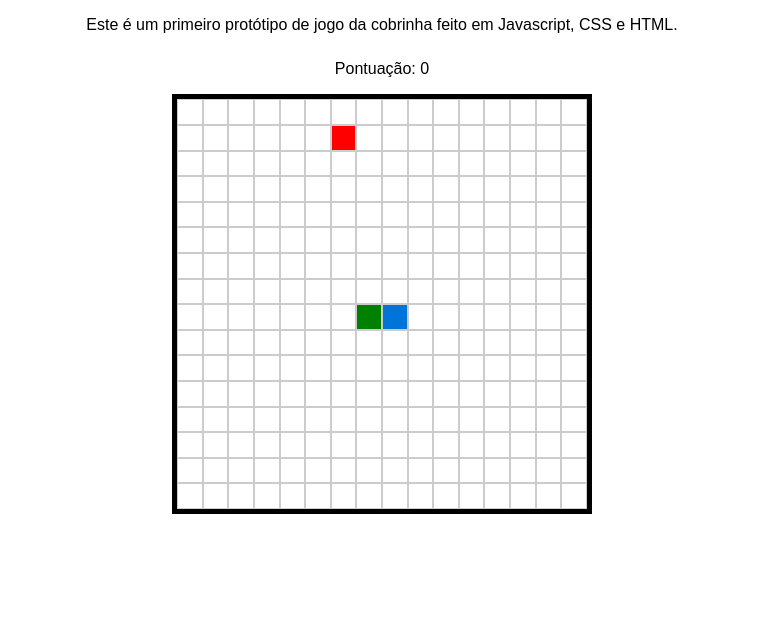
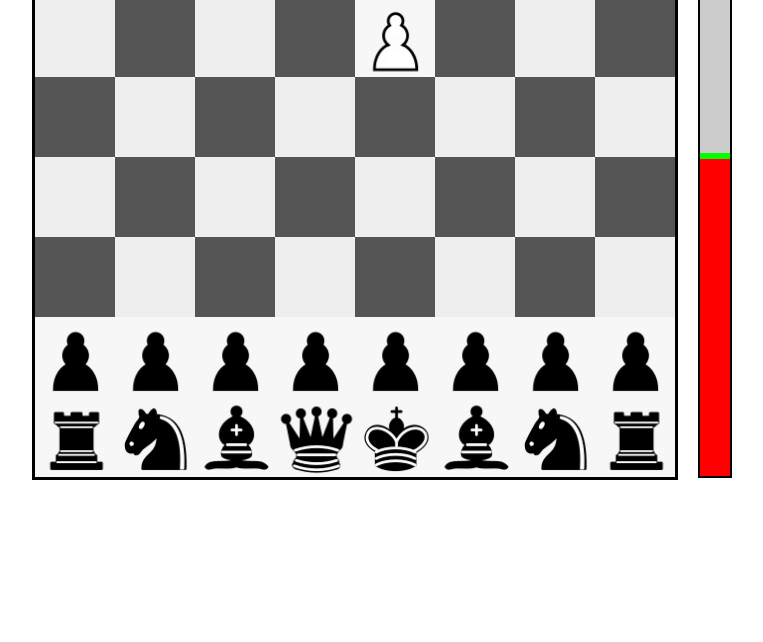
Before and after one commit to starkerkaffee25-coder/Kaffee_snake, a plain HTML site: page index.html in a window 1280 px wide. Shown: the part 194-836 px from the top of the page, without its empty margins (258-1021 px from the left). Before the commit the page ends 800 px from the top, so only its background shows below. Drawn offline with Linux system fonts and the light colour scheme.

Commit message:
Refactor HTML structure and styles for chess game

```diff
--- a/index.html
+++ b/index.html
@@ -1,294 +1,415 @@
 <!DOCTYPE html>
 <html lang="pt-BR">
 <head>
-  <meta name="viewport" content="width=device-width, initial-scale=1.0">
-  <title>Snake_Kaffee</title>
+<meta charset="UTF-8">
+<meta name="viewport" content="width=device-width, initial-scale=0.6">
+<title>Xadrez</title>
+
 <style>
-    body {
-        font-family:Arial, sans-serif;
-        display: flex;
-        flex-direction: column;
-        justify-content: center;
-        align-items: center;
-        min-height: 100vh;
-        margin: 0;
+
+/* ===== Layout da página ===== */
+body{
+display:flex;
+flex-direction:column;
+align-items:center;
+min-height:100vh;
+padding-top:20px;
 }
 
-    #grade {
-        border: 5px solid black;
-        display: grid;
-        grid-template-columns: repeat(16, 2vw);
-        grid-template-rows: repeat(16, 2vw);
-        background-color: #ccc;
+/* ===== Tabuleiro ===== */
+#grid{
+display:grid;
+grid-template-columns:repeat(8,80px);
+grid-template-rows:repeat(8,80px);
+border:3px solid black;
 }
 
-    .celula {
-        width: 2vw;
-        height: 2vw;
-        background-color: white;
-        border: 1px solid #ccc;
-        box-sizing: border-box;
+/* casas */
+#grid div{
+width:80px;
+height:80px;
 }
 
-    /* Esconde controles no PC */
-    #controles-celular {
-        display: none;
+/* cores do tabuleiro */
+.claro{background:#eee;}
+.escuro{background:#555;}
+
+/* sprite das peças */
+.peca{
+background-image:url("chess_pieces.png");
+background-repeat:no-repeat;
+background-size:498px 166px;
 }
 
-    /* Estilos para celulares */
-    @media screen and (max-width: 768px) {
-        body {
-            justify-content: flex-start; /* alinha conteúdo no topo */
-            padding-top: 20px;           /* distância do topo */
+/* destaque peça selecionada */
+.selecionado{
+outline:4px solid black;
 }
 
-        h1, p {
-            font-size: larger; /* aumenta textos para celulares */
-            text-align: center;
-            margin: 5px 10px;
+/* destaque movimentos possíveis */
+.movimento{
+box-shadow: inset 0 0 0 4px rgba(0,255,0,0.6);
 }
 
-        #grade {
-            grid-template-columns: repeat(16, 4vw);
-            grid-template-rows: repeat(16, 4vw);
+/* texto de status */
+#status{
+margin-bottom:20px;
+font-size:20px;
 }
 
-        .celula {
-            width: 4vw;
-            height: 4vw;
+/* Barra de avaliação simples */
+#avaliacao-container {
+    width: 30px;
+    height: 640px; /* 8 casas x 80px */
+    border: 2px solid black;
+    background: #ccc;
+    position: relative;
 }
 
-        /* painel de controles para celular */
-        #controles-celular {
-            display: block !important;
-            position: relative;
-            width: 120px;      /* largura do painel de controle */
-            height: 120px;     /* altura do painel de controle */
-            margin: 20px auto 0 auto; /* espaço em cima para ficar abaixo do tabuleiro */
+#avaliacao-bar {
+    width: 100%;
+    position: absolute;
+    bottom: 0;
+    height: 50%; /* inicia no meio */
+    background-color: rgb(0, 255, 0); /* parte superior = brancas */
 }
 
-        /* estilo dos botões */
-        #controles-celular button {
-            width: 40px;       /* menor tamanho */
-            height: 40px;
-            font-size: 1.2rem; /* diminuiu a fonte */
-            border-radius: 10px;
+#avaliacao-bar-preto {
+    width: 100%;
     position: absolute;
-        }
-
-        /* Posições individuais (D-pad) */
-        .btn-cima {
-            top: 0;
-            left: 50%;
-            transform: translateX(-50%);
-        }
-        .btn-baixo {
-            bottom: 0;
-            left: 50%;
-            transform: translateX(-50%);
-        }
-        .btn-esquerda {
     top: 50%;
-            left: 0;
-            transform: translateY(-50%);
-        }
-        .btn-direita {
-            top: 50%;
-            right: 0;
-            transform: translateY(-50%);
-        }
+    height: 50%;
+    background-color: rgb(255, 0, 0); /* parte inferior = pretas */
 }
 
 </style>
 </head>
+
 <body>
 
-<h1 style="margin-top: 50px;">Jogo da cobrinha</h1>
-<p style="margin-top: 10px; margin-bottom: 10px;">
-    Este é um primeiro protótipo de jogo da cobrinha feito em Javascript, CSS e HTML.
-</p>
-<p>Pontuação: <span id="pontuacao">0</span></p>
-
-<div id="grade"></div>
-
-<div id="controles-celular">
-    <button class="btn-cima" data-dir="cima">↑</button>
-    <button class="btn-esquerda" data-dir="esquerda">←</button>
-    <button class="btn-baixo" data-dir="baixo">↓</button>
-    <button class="btn-direita" data-dir="direita">→</button>
+<div style="display:flex; gap:20px; align-items:flex-start;">
+<div id="grid"></div>
+<div id="avaliacao-container">
+    <div id="avaliacao-bar"></div>
+    <div id="avaliacao-bar-preto"></div>
+</div>
 </div>
 
+<div id="status"></div>
+
 <script>
-    // ------------------ CONSTANTES ------------------
-    const dir = { cima: 0, baixo: 1, esquerda: 2, direita: 3 };
-    const grade = document.getElementById("grade");
-    const tamanho = 16;
-    const celulas = [];
-    const valores = [];
 
-    // ------------------ VARIÁVEIS MUTÁVEIS ------------------
-    let direcao = dir.direita;
-    let proximaDirecao = direcao;
-    let cabecaX = 8;
-    let cabecaY = 8;
-    let cobra = [
-        cabecaY * tamanho + (cabecaX - 1),
-        cabecaY * tamanho + cabecaX
-    ];
-    let pontos = 0;
+/* =====================================================
+   REPRESENTAÇÃO DO TABULEIRO
+   ===================================================== */
 
-    // ------------------ FUNÇÕES ------------------
-    function atualizarCores() {
-        for (let i = 0; i < valores.length; i++) {
-            if (valores[i] === 0) celulas[i].style.backgroundColor = "white";
-            else if (valores[i] === 1) celulas[i].style.backgroundColor = "#0074D9";
-            else if (valores[i] === 2) celulas[i].style.backgroundColor = "green";
-            else if (valores[i] === 3) celulas[i].style.backgroundColor = "red";
+let tabuleiro=[
+
+[[5,0],[4,0],[3,0],[2,0],[1,0],[3,0],[4,0],[5,0]],
+[[6,0],[6,0],[6,0],[6,0],[6,0],[6,0],[6,0],[6,0]],
+[0,0,0,0,0,0,0,0],
+[0,0,0,0,0,0,0,0],
+[0,0,0,0,0,0,0,0],
+[0,0,0,0,0,0,0,0],
+[[6,1],[6,1],[6,1],[6,1],[6,1],[6,1],[6,1],[6,1]],
+[[5,1],[4,1],[3,1],[2,1],[1,1],[3,1],[4,1],[5,1]]
+
+]
+
+let grid=document.getElementById("grid")
+let status=document.getElementById("status")
+
+let selecionado=null
+let movimentos=[]
+let turno=0 // 0 = brancas(bot), 1 = pretas(player)
+
+const VALOR_PECA = {1:1000,2:9,3:3.15,4:3,5:5,6:1}
+const VALOR_CONTROLE = 0.1
+
+/* =====================================================
+   FUNÇÕES AUXILIARES
+   ===================================================== */
+
+function dentro(l,c){return l>=0 && l<8 && c>=0 && c<8}
+
+function atualizaBarraAvaliação(valor){
+    if(valor > 100) valor = 100
+    if(valor < -100) valor = -100
+    let totalAltura = 640;
+    let meio = totalAltura/2;
+    let deslocamento = (valor/100)*meio;
+    let barVerde = document.getElementById("avaliacao-bar")
+    let barVermelho = document.getElementById("avaliacao-bar-preto")
+    barVerde.style.height = `${meio+deslocamento}px`
+    barVermelho.style.top = `${meio+deslocamento}px`
+    barVermelho.style.height = `${meio-deslocamento}px`
+}
+
+/* =====================================================
+   MOVIMENTOS
+   ===================================================== */
+
+function ataquesPossiveis(l,c){
+    let peca=tabuleiro[l][c]
+    let tipo=peca[0], cor=peca[1], m=[]
+    if(tipo==6){
+        let dir = cor? -1:1
+        if(dentro(l+dir,c) && tabuleiro[l+dir][c]==0) m.push([l+dir,c])
+        if((cor&&l==6)||(!cor&&l==1))
+          if(tabuleiro[l+dir][c]==0 && tabuleiro[l+dir*2][c]==0) m.push([l+dir*2,c])
+        for(let dc of [-1,1]){
+            let nl=l+dir, nc=c+dc
+            if(dentro(nl,nc) && tabuleiro[nl][nc]!=0 && tabuleiro[nl][nc][1]!=cor) m.push([nl,nc])
+        }
+    }
+    if(tipo==4){
+        let passos=[[-2,-1],[-2,1],[-1,-2],[-1,2],[1,-2],[1,2],[2,-1],[2,1]]
+        for(let p of passos){
+            let nl=l+p[0], nc=c+p[1]
+            if(dentro(nl,nc) && (tabuleiro[nl][nc]==0 || tabuleiro[nl][nc][1]!=cor)) m.push([nl,nc])
+        }
+    }
+    if(tipo==5||tipo==2){
+        let dirs=[[1,0],[-1,0],[0,1],[0,-1]]
+        for(let d of dirs){
+            let nl=l+d[0], nc=c+d[1]
+            while(dentro(nl,nc)){
+                if(tabuleiro[nl][nc]==0) m.push([nl,nc])
+                else{if(tabuleiro[nl][nc][1]!=cor) m.push([nl,nc]); break}
+                nl+=d[0]; nc+=d[1]
+            }
+        }
+    }
+    if(tipo==3||tipo==2){
+        let dirs=[[1,1],[1,-1],[-1,1],[-1,-1]]
+        for(let d of dirs){
+            let nl=l+d[0], nc=c+d[1]
+            while(dentro(nl,nc)){
+                if(tabuleiro[nl][nc]==0) m.push([nl,nc])
+                else{if(tabuleiro[nl][nc][1]!=cor) m.push([nl,nc]); break}
+                nl+=d[0]; nc+=d[1]
+            }
+        }
+    }
+    if(tipo==1){
+        let dirs=[[1,0],[-1,0],[0,1],[0,-1],[1,1],[1,-1],[-1,1],[-1,-1]]
+        for(let d of dirs){
+            let nl=l+d[0], nc=c+d[1]
+            if(dentro(nl,nc) && (tabuleiro[nl][nc]==0 || tabuleiro[nl][nc][1]!=cor)) m.push([nl,nc])
+        }
+    }
+    return m
+}
+
+function movimentosPossiveis(l,c){
+    let m = ataquesPossiveis(l,c)
+    let legais=[]
+    for(let mv of m) if(movimentoSeguro(l,c,mv[0],mv[1])) legais.push(mv)
+    return legais
+}
+
+function reiEmXeque(cor){
+    let rl,rc
+    for(let l=0;l<8;l++) for(let c=0;c<8;c++)
+      if(tabuleiro[l][c]!=0 && tabuleiro[l][c][0]==1 && tabuleiro[l][c][1]==cor){rl=l;rc=c}
+    for(let l=0;l<8;l++) for(let c=0;c<8;c++)
+      if(tabuleiro[l][c]!=0 && tabuleiro[l][c][1]!=cor){
+          let mov=ataquesPossiveis(l,c)
+          for(let m of mov) if(m[0]==rl && m[1]==rc) return true
+      }
+    return false
+}
+
+function movimentoSeguro(l1,c1,l2,c2){
+    let p=tabuleiro[l1][c1], d=tabuleiro[l2][c2]
+    tabuleiro[l2][c2]=p; tabuleiro[l1][c1]=0
+    let seguro = !reiEmXeque(p[1])
+    tabuleiro[l1][c1]=p; tabuleiro[l2][c2]=d
+    return seguro
+}
+
+function promoverPeao(l,c){
+    let p = tabuleiro[l][c]
+    if(p==0) return
+    if(p[0]==6){
+        if(p[1]==0 && l==7) tabuleiro[l][c]=[2,0]
+        if(p[1]==1 && l==0) tabuleiro[l][c]=[2,1]
     }
 }
 
-    function desenharCobra() {
-        for (let i = 0; i < valores.length; i++) {
-            if (valores[i] !== 3) valores[i] = 0;
+function temMovimentos(cor){
+    for(let l=0;l<8;l++) for(let c=0;c<8;c++){
+        let p=tabuleiro[l][c]
+        if(p!=0 && p[1]==cor){ let mov=movimentosPossiveis(l,c); if(mov.length>0) return true }
+    }
+    return false
 }
 
-        cobra.forEach((indice, i) => {
-            valores[indice] = (i === cobra.length - 1) ? 1 : 2;
-        });
-
-        atualizarCores();
+function verificarFimDeJogo(){
+    if(reiEmXeque(turno) && !temMovimentos(turno)){
+        status.innerText = turno==0?"Xeque-mate! Pretas vencem!":"Xeque-mate! Brancas vencem!"
+        turno=-1; setTimeout(reiniciarJogo,3000); return
+    }
+    if(!reiEmXeque(turno) && !temMovimentos(turno)){
+        status.innerText="Empate!"
+        turno=-1; setTimeout(reiniciarJogo,3000)
+    }
 }
 
-    function spawnComida() {
-        const celulasVazias = [];
-        for (let i = 0; i < valores.length; i++) {
-            if (valores[i] === 0) celulasVazias.push(i);
+/* =====================================================
+   MOVIMENTOS LEGAIS DO JOGADOR
+   ===================================================== */
+
+function movimentosCor(cor){
+    let lista=[]
+    for(let l=0;l<8;l++) for(let c=0;c<8;c++){
+        let p=tabuleiro[l][c]
+        if(p!=0 && p[1]==cor){
+            let movs = movimentosPossiveis(l,c)
+            for(let m of movs) lista.push([l,c,m[0],m[1]])
         }
-        const indiceAleatorio = celulasVazias[Math.floor(Math.random() * celulasVazias.length)];
-        valores[indiceAleatorio] = 3;
-        atualizarCores();
+    }
+    return lista
 }
 
-    function resetarJogo() {
-        pontos = 0;
-        document.getElementById("pontuacao").textContent = pontos;
-        cabecaX = 8;
-        cabecaY = 8;
-        direcao = dir.direita;
-        proximaDirecao = direcao;
-        tamanhoCobra = 2;
-        cobra = [
-            cabecaY * tamanho + (cabecaX - 1),
-            cabecaY * tamanho + cabecaX
-        ];
-        valores.fill(0);
-        spawnComida();
-        desenharCobra();
+/* =====================================================
+   AVALIAÇÃO DO TABULEIRO
+   ===================================================== */
+
+function avaliarTabuleiro(corBot){
+    let score=0
+    for(let l=0;l<8;l++) for(let c=0;c<8;c++){
+        let p=tabuleiro[l][c]
+        if(p!=0){
+            let tipo=p[0], cor=p[1], val=VALOR_PECA[tipo]
+            score += (cor==corBot)? val : -val
+            let ataques=ataquesPossiveis(l,c)
+            score += (cor==corBot)? ataques.length*VALOR_CONTROLE : -ataques.length*VALOR_CONTROLE
+        }
+    }
+    return score
 }
 
-    function moverCobra() {
-        direcao = proximaDirecao;
+/* =====================================================
+   BOT INTELIGENTE
+   ===================================================== */
 
-        let novaX = cabecaX;
-        let novaY = cabecaY;
+function movimentoAnalitico(){
+    if(turno!=0) return
+    let melhorMov=null, melhorScore=-Infinity
+    let listaBot = movimentosCor(0)
+    if(listaBot.length==0) return
 
-        if (direcao === dir.cima) novaY--;
-        else if (direcao === dir.baixo) novaY++;
-        else if (direcao === dir.esquerda) novaX--;
-        else if (direcao === dir.direita) novaX++;
+    for(let m of listaBot){
+        // salva estado
+        let pOrig=tabuleiro[m[0]][m[1]], pDest=tabuleiro[m[2]][m[3]]
+        tabuleiro[m[2]][m[3]] = pOrig; tabuleiro[m[0]][m[1]]=0
+        promoverPeao(m[2],m[3])
 
-        //game over
-        if (novaX < 0 || novaX >= tamanho || novaY < 0 || novaY >= tamanho) {
-            alert("Game Over! A cobra saiu do campo.");
-            resetarJogo();
-            return;
+        // avalia resposta do jogador
+        let piorResposta=Infinity
+        let movimentosPlayer=movimentosCor(1)
+        for(let r of movimentosPlayer){
+            let rOrig=tabuleiro[r[0]][r[1]], rDest=tabuleiro[r[2]][r[3]]
+            tabuleiro[r[2]][r[3]]=rOrig; tabuleiro[r[0]][r[1]]=0
+            promoverPeao(r[2],r[3])
+            let score=avaliarTabuleiro(0)
+            if(score<piorResposta) piorResposta=score
+            tabuleiro[r[0]][r[1]]=rOrig; tabuleiro[r[2]][r[3]]=rDest
         }
 
-        const novoIndice = novaY * tamanho + novaX;
+        if(piorResposta>melhorScore){melhorScore=piorResposta; melhorMov=m}
 
-        if (cobra.includes(novoIndice)) {
-            alert("Game Over! A cobra colidiu consigo mesma.");
-            resetarJogo();
-            return;
-        }
-        // se for comida
-        if (valores[novoIndice] === 3) {
-        pontos++;
-        // atualizar na tela
-        document.getElementById("pontuacao").textContent = pontos;
-        spawnComida();
-        if (pontos == 67){
-        document.getElementById("pontuacao").textContent = "six seven!";
-        }
-        // não remove a cauda → cobra cresce
-        } else {
-        // remove a cauda somente se a cobra não comeu
-        const indiceCauda = cobra.shift();
-        valores[indiceCauda] = 0;
+        // desfaz
+        tabuleiro[m[0]][m[1]]=pOrig; tabuleiro[m[2]][m[3]]=pDest
     }
 
-        cabecaX = novaX;
-        cabecaY = novaY;
-        cobra.push(novoIndice);
-
-        cobra.forEach((indice, i) => {
-            valores[indice] = i === cobra.length - 1 ? 1 : 2;
-        });
-
-        atualizarCores();
+    if(melhorMov){
+        tabuleiro[melhorMov[2]][melhorMov[3]] = tabuleiro[melhorMov[0]][melhorMov[1]]
+        tabuleiro[melhorMov[0]][melhorMov[1]] = 0
+        promoverPeao(melhorMov[2],melhorMov[3])
+        turno=1
+        verificarFimDeJogo()
+        desenhar()
+        let valorAtual = avaliarTabuleiro(0)
+        atualizaBarraAvaliação(Math.round(valorAtual))
+    }
 }
 
-    // ------------------ EXECUÇÃO ------------------
-    for (let i = 0; i < tamanho * tamanho; i++) {
-        const celula = document.createElement("div");
-        celula.className = "celula";
-        grade.appendChild(celula);
-        celulas.push(celula);
-        valores.push(0);
+/* =====================================================
+   DESENHA O TABULEIRO
+   ===================================================== */
+
+function desenhar(){
+    grid.innerHTML=""
+    if(reiEmXeque(0)) status.innerText="Rei branco em xeque!"
+    else if(reiEmXeque(1)) status.innerText="Rei preto em xeque!"
+    else status.innerText=""
+
+    for(let linha=0;linha<8;linha++)
+    for(let coluna=0;coluna<8;coluna++){
+        let item=document.createElement("div")
+        item.classList.add((linha+coluna)%2?"escuro":"claro")
+        if(selecionado && selecionado[0]==linha && selecionado[1]==coluna) item.classList.add("selecionado")
+        for(let m of movimentos) if(m[0]==linha && m[1]==coluna) item.classList.add("movimento")
+        let peca=tabuleiro[linha][coluna]
+        if(peca!=0){
+            item.classList.add("peca")
+            let sprite=83, x=(peca[0]-1)*sprite, y=peca[1]*sprite
+            item.style.backgroundPosition=`-${x}px -${y}px`
         }
 
-    desenharCobra();
-    spawnComida();
+        item.onclick=function(){
+            if(turno!=1) return
+            let peca=tabuleiro[linha][coluna]
+            if(selecionado==null){
+                if(peca!=0 && peca[1]==1){selecionado=[linha,coluna]; movimentos=movimentosPossiveis(linha,coluna)}
+            }else{
+                for(let m of movimentos)
+                if(m[0]==linha && m[1]==coluna){
+                    let origem=selecionado
+                    tabuleiro[linha][coluna]=tabuleiro[origem[0]][origem[1]]
+                    tabuleiro[origem[0]][origem[1]]=0
+                    promoverPeao(linha,coluna)
+                    selecionado=null; movimentos=[]; turno=0
+                    verificarFimDeJogo(); desenhar()
+                    setTimeout(movimentoAnalitico,300)
+                    return
+                }
+                if(peca!=0 && peca[1]==1){selecionado=[linha,coluna]; movimentos=movimentosPossiveis(linha,coluna)}
+                else{selecionado=null; movimentos=[]}
+            }
+            desenhar()
+        }
+        grid.appendChild(item)
+    }
+}
 
-    document.addEventListener("keydown", (event) => {
-        switch(event.key.toLowerCase()) {
-            case "w":
-                if(direcao !== dir.baixo) proximaDirecao = dir.cima;
-                break;
-            case "s":
-                if(direcao !== dir.cima) proximaDirecao = dir.baixo;
-                break;
-            case "a":
-                if(direcao !== dir.direita) proximaDirecao = dir.esquerda;
-                break;
-            case "d":
-                if(direcao !== dir.esquerda) proximaDirecao = dir.direita;
-                break;
+/* =====================================================
+   REINICIA O JOGO
+   ===================================================== */
+
+function reiniciarJogo(){
+    tabuleiro=[
+        [[5,0],[4,0],[3,0],[2,0],[1,0],[3,0],[4,0],[5,0]],
+        [[6,0],[6,0],[6,0],[6,0],[6,0],[6,0],[6,0],[6,0]],
+        [0,0,0,0,0,0,0,0],[0,0,0,0,0,0,0,0],
+        [0,0,0,0,0,0,0,0],[0,0,0,0,0,0,0,0],
+        [[6,1],[6,1],[6,1],[6,1],[6,1],[6,1],[6,1],[6,1]],
+        [[5,1],[4,1],[3,1],[2,1],[1,1],[3,1],[4,1],[5,1]]
+    ]
+    selecionado=null; movimentos=[]; turno=0
+    desenhar()
+    setTimeout(movimentoAnalitico,300)
 }
-    });
 
-    const botoes = document.querySelectorAll("#controles-celular button");
-    botoes.forEach(botao => {
-        botao.addEventListener("click", () => {
-            const dirBotao = botao.getAttribute("data-dir");
-            switch(dirBotao) {
-                case "cima":
-                    if(direcao !== dir.baixo) proximaDirecao = dir.cima;
-                    break;
-                case "baixo":
-                    if(direcao !== dir.cima) proximaDirecao = dir.baixo;
-                    break;
-                case "esquerda":
-                    if(direcao !== dir.direita) proximaDirecao = dir.esquerda;
-                    break;
-                case "direita":
-                    if(direcao !== dir.esquerda) proximaDirecao = dir.direita;
-                    break;
-            }
-        });
-    });
+/* =====================================================
+   INICIA O JOGO
+   ===================================================== */
 
-    setInterval(moverCobra, 300);
+desenhar()
+setTimeout(movimentoAnalitico,300)
+
 </script>
 </body>
 </html>
```
Lines whose indentation alone changed are shown as unchanged.
